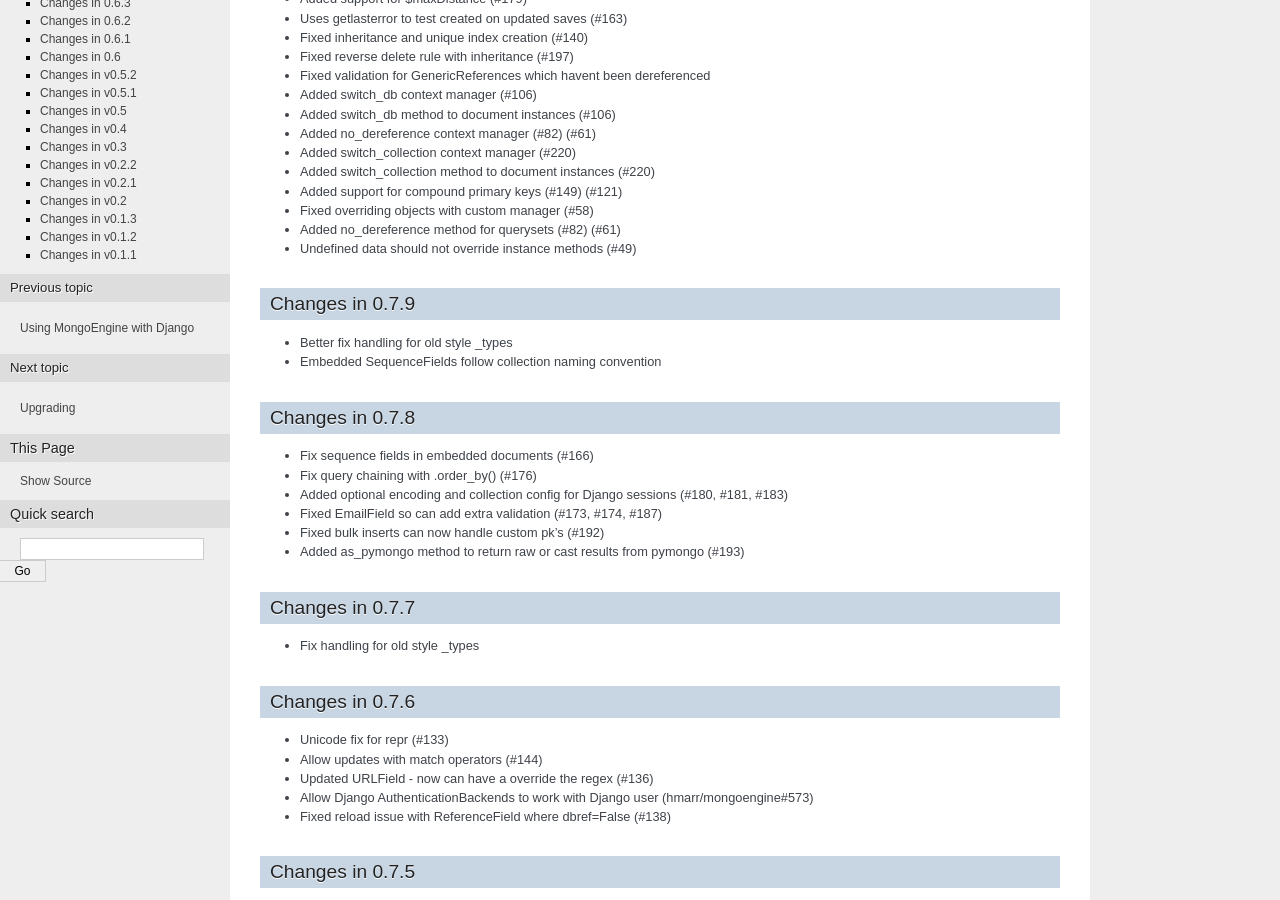
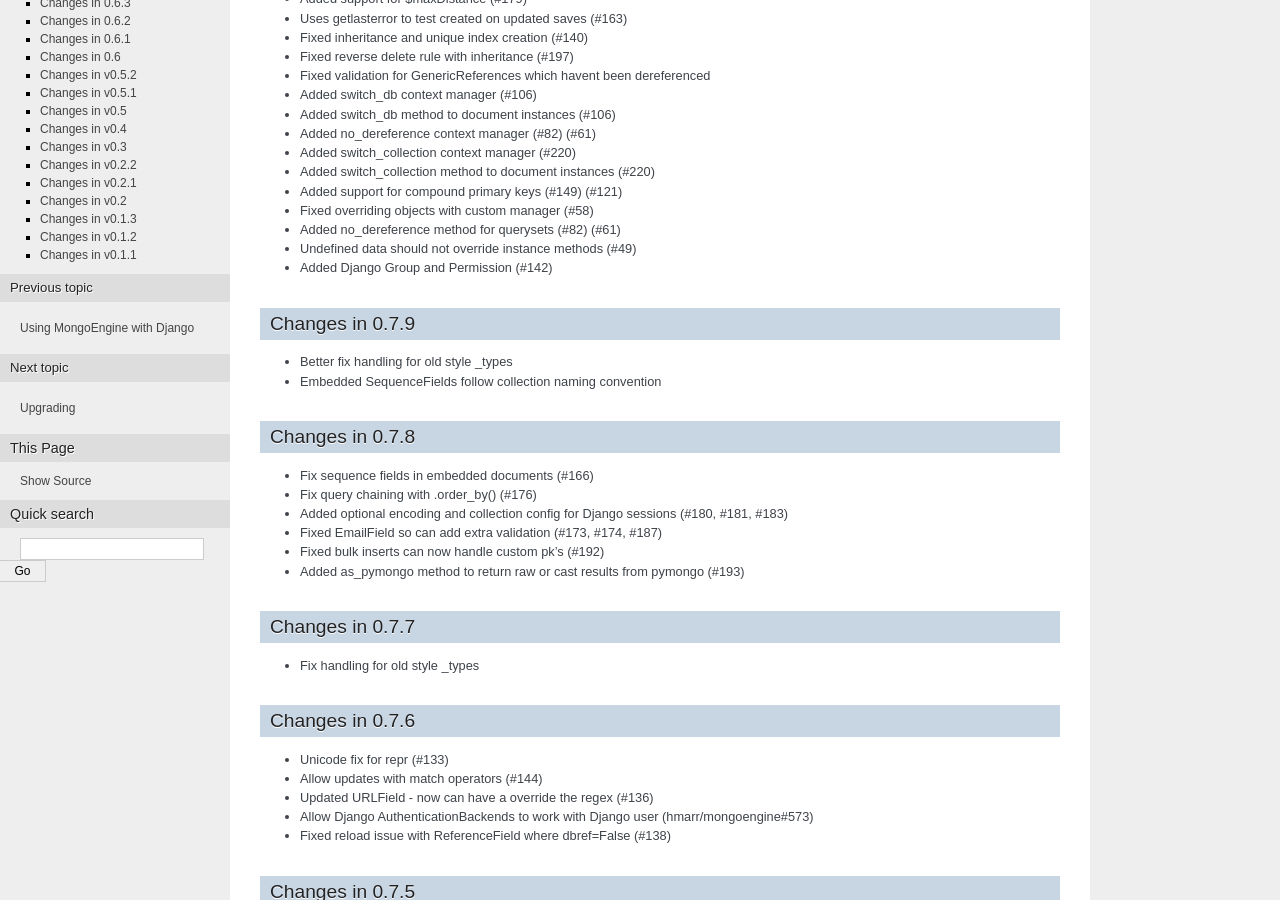
Before and after one commit to MongoEngine/mongoengine, a Sphinx documentation site: the page built from docs/changelog.rst, in a window 1280 px wide and 900 px high, scrolled down 618 px. Built offline with Sphinx 7.4.7, drawn with Linux system fonts in a browser that asks for light colours; the version number could not be read and is left out.

Commit message:
Updated authors and changelof (#142)

```diff
--- a/docs/changelog.rst
+++ b/docs/changelog.rst
@@ -41,6 +41,7 @@ Changes in 0.8.X
 - Fixed overriding objects with custom manager (#58)
 - Added no_dereference method for querysets (#82) (#61)
 - Undefined data should not override instance methods (#49)
+- Added Django Group and Permission (#142)
 
 Changes in 0.7.9
 ================
```
Also changed, not shown: 1 other file.
